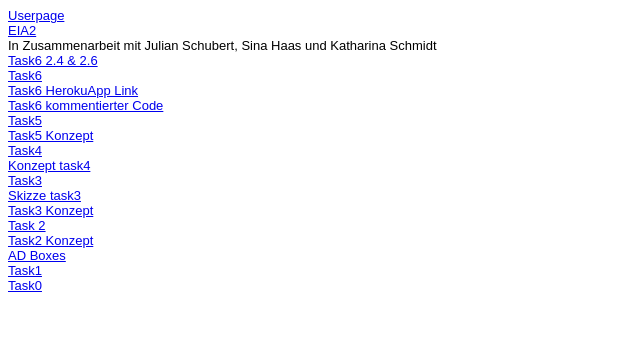
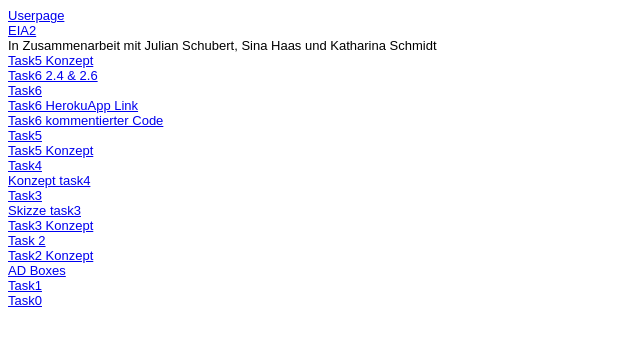
Before and after one commit to Gosselbe/gosselbe.github.io, a plain HTML site: page Steckbrief/steckbrief.htm in a window 1280 px wide. Shown: the whole page, without its empty margins (0-640 px from the left). Drawn offline with Linux system fonts and the light colour scheme.

Commit message:
t7 konzept link

```diff
--- a/Steckbrief/steckbrief.htm
+++ b/Steckbrief/steckbrief.htm
@@ -17,6 +17,8 @@ body {
 	<a href="https://github.com/gosselbe/EIA2/" target="_blank"">EIA2</a><br>
 
 	In Zusammenarbeit mit Julian Schubert, Sina Haas und Katharina Schmidt<br>
+
+	<a href="https://gosselbe.github.io/EIA2/task7/task7_konzept.pdf" target="_blank"> Task5 Konzept </a><br>
 
 
 	<a href="https://gosselbe.github.io/EIA2/task6/task6.pdf " target="_blank"> Task6 2.4 & 2.6 </a><br>
```
